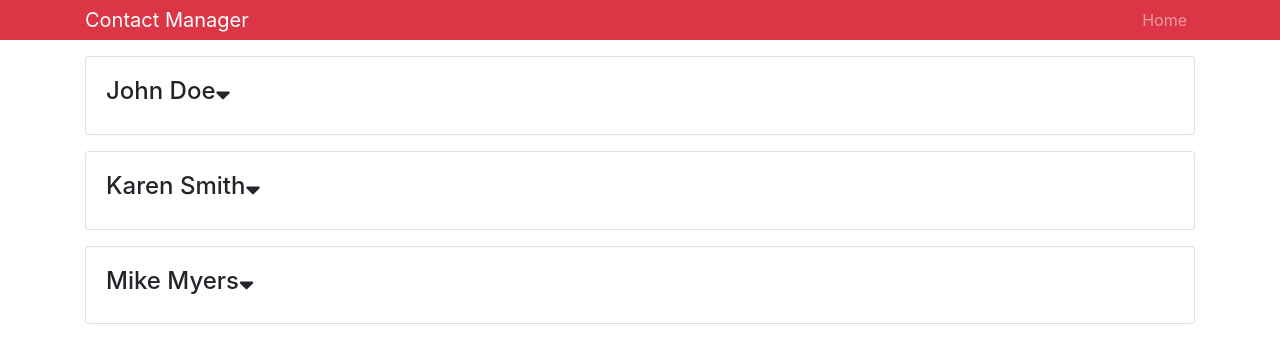
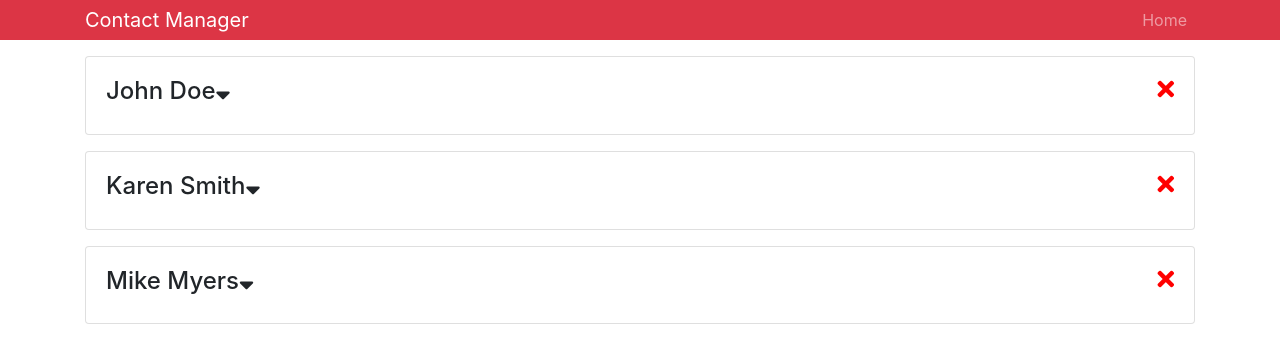
Before and after one commit to T-Wesst/React_Front_Back, a React (Create React App) app in the folder projects/contactmanager/: page / in a window 1280 px wide. Shown: the top 360 px of the page. Built offline with nearby package versions, Linux system fonts and the light colour scheme.

Commit message:
change state from another component

```diff
--- a/projects/contactmanager/src/components/Contact.js
+++ b/projects/contactmanager/src/components/Contact.js
@@ -3,6 +3,9 @@
 class Contact extends Component {
   state = {
     showContactInfo: false
+  };
+  onDeleteClick = () => {
+    this.props.deleteClickHandler();
   };
   render() {
     const { showContactInfo } = this.state;
@@ -17,6 +20,12 @@
               this.setState({ showContactInfo: !this.state.showContactInfo })
             }
             className="fas fa-sort-down"
+            style={{ cursor: "pointer" }}
+          />
+          <i
+            className="fas fa-times"
+            style={{ cursor: "pointer", float: "right", color: "red" }}
+            onClick={this.onDeleteClick}
           />
         </h4>
         {showContactInfo ? (
@@ -30,6 +39,7 @@
   }
 }
 Contact.propTypes = {
-  contact: PropTypes.object.isRequired
+  contact: PropTypes.object.isRequired,
+  deleteClickHandler: PropTypes.func.isRequired
 };
 export default Contact;
--- a/projects/contactmanager/src/components/Contacts.js
+++ b/projects/contactmanager/src/components/Contacts.js
@@ -23,13 +23,25 @@
       }
     ]
   };
+
+  deleteContact = id => {
+    const { contacts } = this.state;
+    const newContacts = contacts.filter(contact => contact.id !== id);
+    this.setState({
+      contacts: newContacts
+    });
+  };
   render() {
     const { contacts } = this.state;
     return (
       // React.fragment removes unneeded element
       <React.Fragment>
         {contacts.map(contact => (
-          <Contact key={contact.id} contact={contact} />
+          <Contact
+            key={contact.id}
+            contact={contact}
+            deleteClickHandler={this.deleteContact.bind(this, contact.id)}
+          />
         ))}
       </React.Fragment>
     );
```
